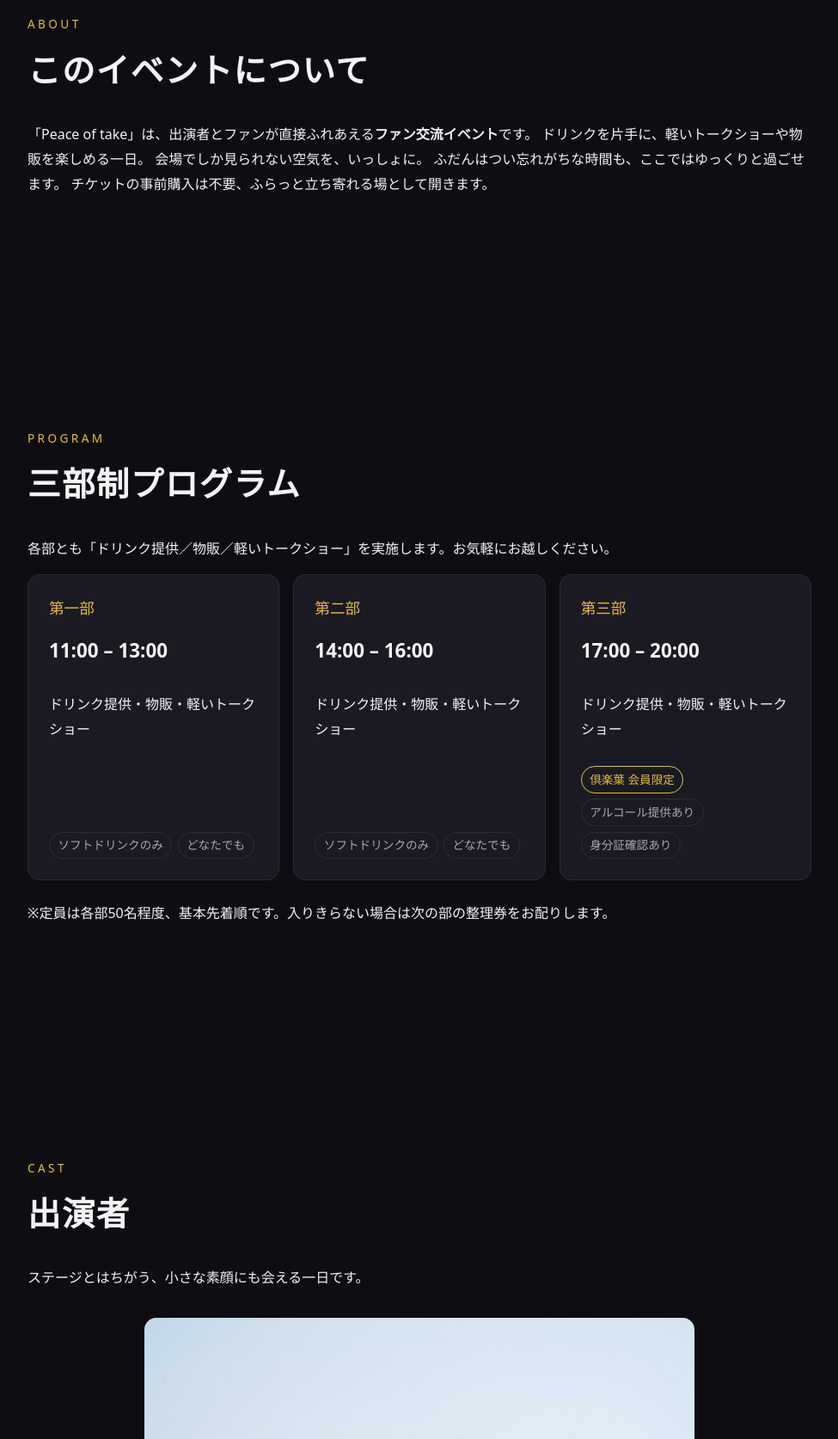
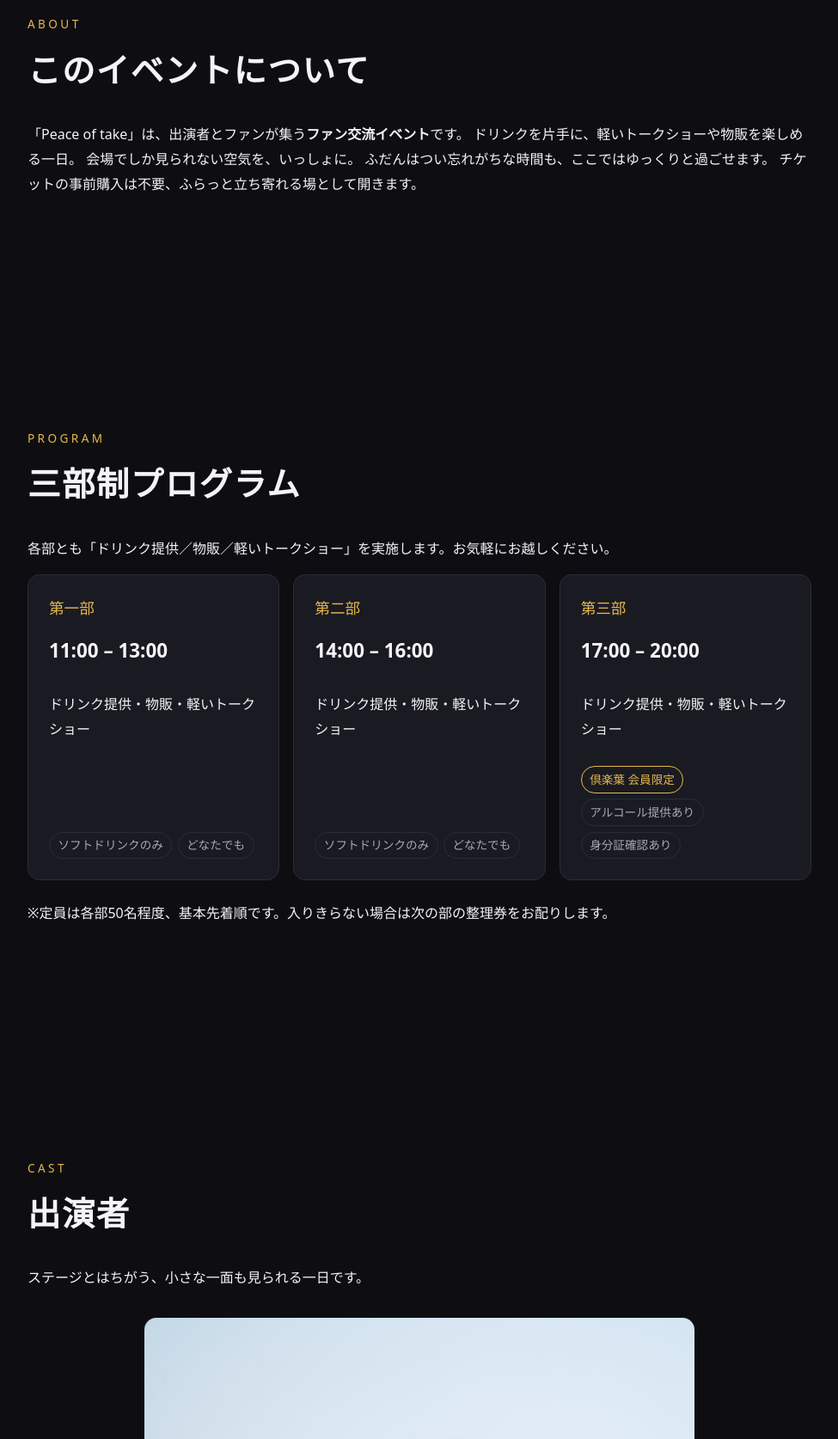
Before and after one commit to gokkoclub/peace-of-take-lp, a plain HTML site: page index.html in a window 1280 px wide. Shown: the part 885-2559 px from the top of the page at 86% size, without its empty margins (152-1127 px from the left). Drawn offline with Linux system fonts and the light colour scheme.

Commit message:
風営法配慮で文言修正（接待を想起させる表現を観覧フレームに）
- 直接ふれあえる → 集う
- 素顔にも会える → 一面も見られる

Co-Authored-By: Claude Opus 4.8 <noreply@anthropic.com>

```diff
--- a/index.html
+++ b/index.html
@@ -65,7 +65,7 @@
         <p class="eyebrow">ABOUT</p>
         <h2 class="section__title">このイベントについて</h2>
         <p>
-          「Peace of take」は、出演者とファンが直接ふれあえる<strong>ファン交流イベント</strong>です。
+          「Peace of take」は、出演者とファンが集う<strong>ファン交流イベント</strong>です。
           ドリンクを片手に、軽いトークショーや物販を楽しめる一日。
           会場<span class="piece" data-order="1">で</span>しか見られない空気を、いっしょに。
           ふだんはつい<span class="piece" data-order="2">忘れがちな</span>時間も、ここではゆっくりと過ごせます。
@@ -126,7 +126,7 @@
       <div class="container">
         <p class="eyebrow">CAST</p>
         <h2 class="section__title">出演者</h2>
-        <p>ステージとはちがう、<span class="piece" data-order="3">小さな</span>素顔にも会える一日です。</p>
+        <p>ステージとはちがう、<span class="piece" data-order="3">小さな</span>一面も見られる一日です。</p>
         <div class="cast__grid">
           <!-- 写真は assets/ に置いて src を差し替え。未設定時はグレー枠表示 -->
           <figure class="cast__item">
```
